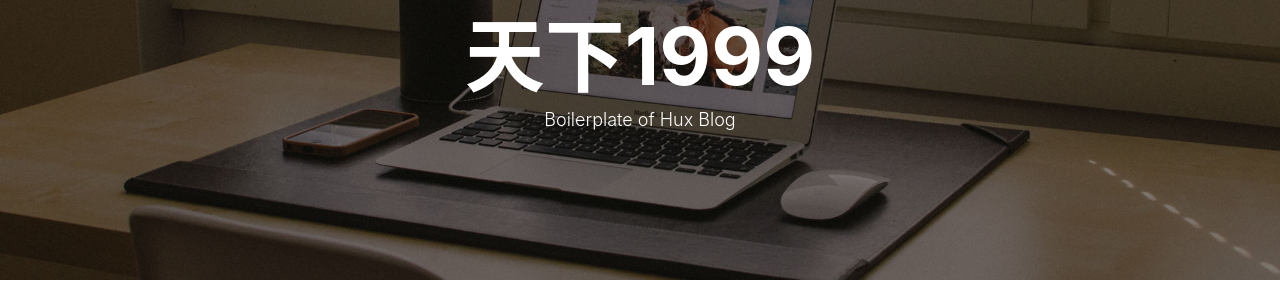
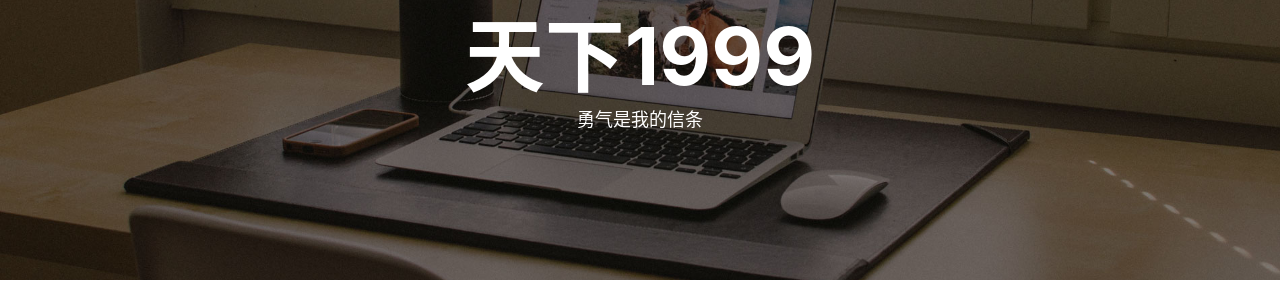
Before and after one commit to xxspring/xxspring.github.io, a Jekyll site: the page built from index.html, in a window 1280 px wide. Shown: the part 138-438 px from the top of the page. Built offline with Jekyll 4.4.1, drawn with Linux system fonts in a browser that asks for light colours; nearby versions of some CDN libraries; the list of posts is cut into pages by our own code; comment, search, counter and statistics services are not loaded.

Commit message:
change tags

```diff
--- a/_layouts/page.html
+++ b/_layouts/page.html
@@ -120,16 +120,6 @@
                                 </a>
                             </li>
                             {% endif %}
-                            {% if site.twitter_username %}
-                            <li>
-                                <a href="https://twitter.com/{{ site.twitter_username }}">
-                                    <span class="fa-stack fa-lg">
-                                        <i class="fa fa-circle fa-stack-2x"></i>
-                                        <i class="fa fa-twitter fa-stack-1x fa-inverse"></i>
-                                    </span>
-                                </a>
-                            </li>
-                            {% endif %}
                             {% if site.zhihu_username %}
                             <li>
                                 <a target="_blank" href="https://www.zhihu.com/people/{{ site.zhihu_username }}">
@@ -146,16 +136,6 @@
                                     <span class="fa-stack fa-lg">
                                         <i class="fa fa-circle fa-stack-2x"></i>
                                         <i class="fa fa-weibo fa-stack-1x fa-inverse"></i>
-                                    </span>
-                                </a>
-                            </li>
-                            {% endif %}
-                            {% if site.facebook_username %}
-                            <li>
-                                <a target="_blank" href="https://www.facebook.com/{{ site.facebook_username }}">
-                                    <span class="fa-stack fa-lg">
-                                        <i class="fa fa-circle fa-stack-2x"></i>
-                                        <i class="fa fa-facebook fa-stack-1x fa-inverse"></i>
                                     </span>
                                 </a>
                             </li>
--- a/index.html
+++ b/index.html
@@ -1,6 +1,6 @@
 ---
 layout: page
-description: "Boilerplate of Hux Blog"
+description: "勇气是我的信条"
 ---
 
 {% for post in paginator.posts %}
--- a/tags.html
+++ b/tags.html
@@ -1,7 +1,7 @@
 ---
 title: Tags
 layout: default
-description: keep hungry keep foolish
+description: Tag List
 header-img: "img/tag-bg.jpg"
 ---
 
```
